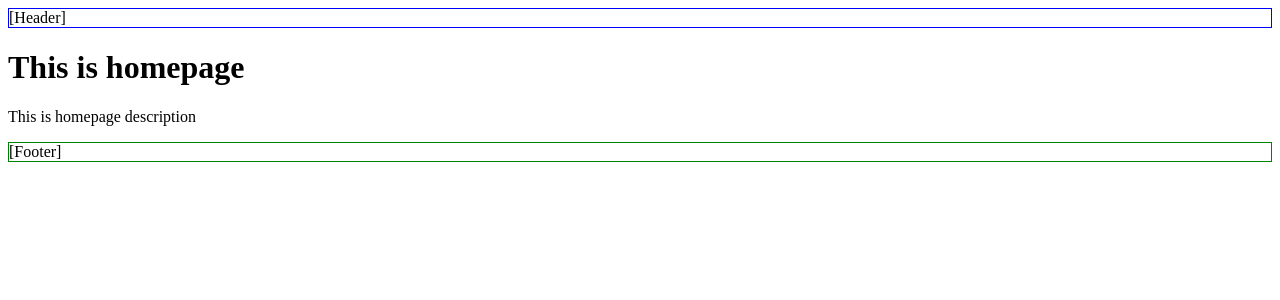
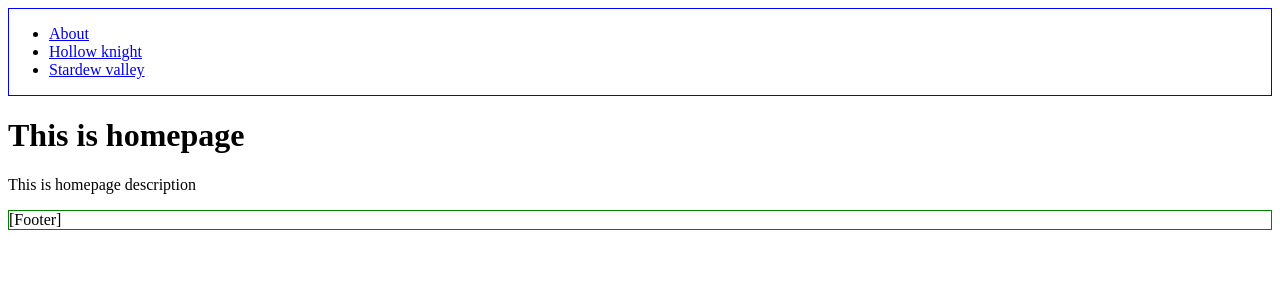
Before and after one commit to hlphap/next-reviews, a Next.js app: page / in a window 1280 px wide. Shown: the top 300 px of the page. Built offline with nearby package versions, Linux system fonts and the light colour scheme.

Commit message:
✨ Feat: navigation menu

```diff
--- a/app/layout.tsx
+++ b/app/layout.tsx
@@ -1,3 +1,5 @@
+import Link from "next/link"
+
 interface IProps {
   children: React.ReactNode
 }
@@ -6,7 +8,21 @@
   return (
     <html lang="en">
       <body>
-      <header style={{border: "solid blue 1px"}}>[Header]</header>
+      <header style={{border: "solid blue 1px"}}>
+         <nav>
+          <ul>
+            <li>
+              <Link href="/about">About</Link>
+            </li>
+            <li>
+              <Link href="/reviews/hollow-knight">Hollow knight</Link>
+            </li>
+            <li>
+              <Link href="/reviews/stardew-valley">Stardew valley</Link>
+            </li>
+          </ul>
+         </nav>
+      </header>
       {children}
       <footer style={{border: "solid green 1px"}}>[Footer]</footer>
       </body>
```
